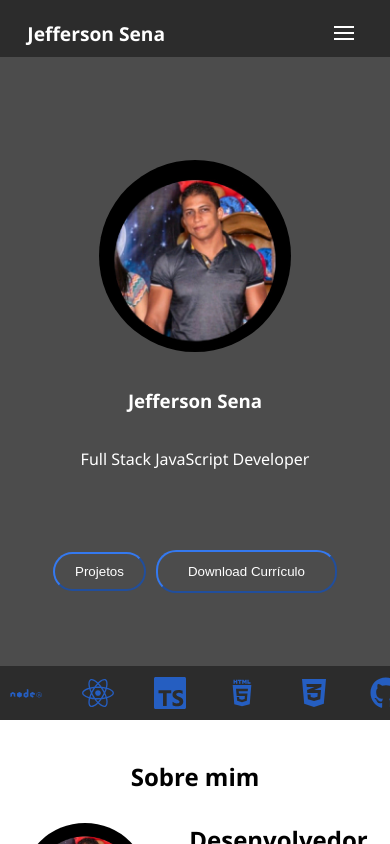
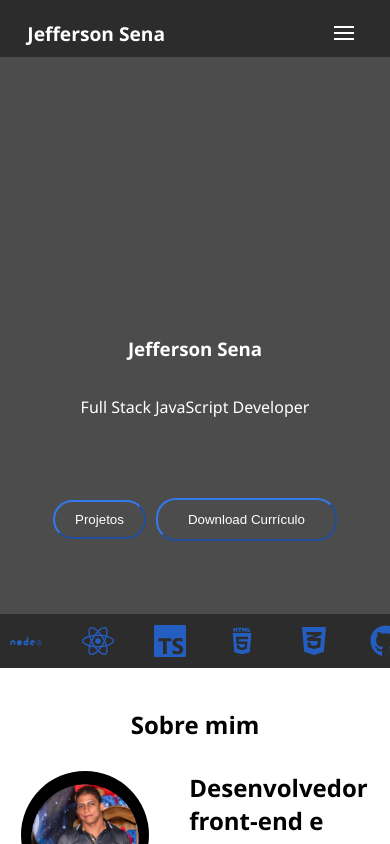
Before and after one commit to jeffersonsena7/MyPortfolio, a React (Vite) app: page / in a window 390 px wide. Shown: the top 844 px of the page. Built offline with nearby package versions, Linux system fonts and the light colour scheme.

Commit message:
Atualizações
Alterado a interação com os projetos e modificado a foto do perfil com css

```diff
--- a/src/components/carrosel/Carrosel.tsx
+++ b/src/components/carrosel/Carrosel.tsx
@@ -1,4 +1,4 @@
-import React, { useEffect, useState } from "react";
+import React, { useEffect, useRef, useState } from "react";
 import "./CarroselStyles.css";
 
 interface CarroselProps {
@@ -10,6 +10,10 @@ export const Carrosel: React.FC<CarroselProps> = ({ children }) => {
   const [index, setIndex] = useState(0);
   const [visible, setVisible] = useState(1);
   const [autoplay, setAutoplay] = useState(true);
+  const [videoPlaying, setVideoPlaying] = useState(false);
+
+  const [startX, setStartX] = useState<number | null>(null);
+  const containerRef = useRef<HTMLDivElement>(null);
 
   useEffect(() => {
     const updateVisible = () => {
@@ -28,44 +32,102 @@ export const Carrosel: React.FC<CarroselProps> = ({ children }) => {
   const slideWidth = 100 / visible;
   const totalDots = maxIndex + 1;
 
+  // autoplay (BLOQUEADO SE VÍDEO ESTIVER TOCANDO)
   useEffect(() => {
-    if (!autoplay) return;
+    if (!autoplay || videoPlaying) return;
 
     const interval = setInterval(() => {
       setIndex((i) => (i >= maxIndex ? 0 : i + 1));
     }, 3000);
 
     return () => clearInterval(interval);
-  }, [autoplay, maxIndex]);
+  }, [autoplay, maxIndex, videoPlaying]);
+
+  // escuta vídeos (play / pause / ended)
+  useEffect(() => {
+    if (!containerRef.current) return;
+
+    const videos = containerRef.current.querySelectorAll("video");
+
+    const onPlay = () => {
+      setVideoPlaying(true);
+      setAutoplay(false);
+    };
+
+    const onStop = () => {
+      setVideoPlaying(false);
+      setAutoplay(true);
+    };
+
+    videos.forEach((video) => {
+      video.addEventListener("play", onPlay);
+      video.addEventListener("pause", onStop);
+      video.addEventListener("ended", onStop);
+    });
+
+    return () => {
+      videos.forEach((video) => {
+        video.removeEventListener("play", onPlay);
+        video.removeEventListener("pause", onStop);
+        video.removeEventListener("ended", onStop);
+      });
+    };
+  }, [children]);
+
+  // swipe (BLOQUEADO SE VÍDEO ESTIVER TOCANDO)
+  const handlePointerDown = (e: React.PointerEvent) => {
+    if (videoPlaying) return;
+    if ((e.target as HTMLElement).closest("video")) return;
+
+    setStartX(e.clientX);
+    setAutoplay(false);
+  };
+
+  const handlePointerUp = (e: React.PointerEvent) => {
+    if (videoPlaying || startX === null) return;
+
+    const diff = startX - e.clientX;
+    const threshold = 50;
+
+    if (diff > threshold && index < maxIndex) {
+      setIndex(index + 1);
+    } else if (diff < -threshold && index > 0) {
+      setIndex(index - 1);
+    }
+
+    setStartX(null);
+  };
 
   return (
     <div
+      ref={containerRef}
       className="carrosel-containel"
-      onMouseEnter={() => setAutoplay(false)}
-      onMouseLeave={() => setAutoplay(true)}
     >
       <div
         className="carrosel-slide"
         style={{ transform: `translateX(-${index * slideWidth}%)` }}
+        onPointerDown={handlePointerDown}
+        onPointerUp={handlePointerUp}
       >
         {slides.map((slide, i) => (
           <div
             className="slide"
             key={i}
             style={{ flex: `0 0 ${slideWidth}%` }}
-            onClick={() => setAutoplay(false)}
           >
             {slide}
           </div>
         ))}
       </div>
 
+      {/* DOTS BLOQUEADOS DURANTE VÍDEO */}
       <div className="dots">
         {Array.from({ length: totalDots }).map((_, i) => (
           <span
             key={i}
             className={`dot ${index === i ? "active" : ""}`}
             onClick={() => {
+              if (videoPlaying) return;
               setIndex(i);
               setAutoplay(false);
             }}
--- a/src/components/carrosel/CarroselStyles.css
+++ b/src/components/carrosel/CarroselStyles.css
@@ -1,15 +1,32 @@
 .carrosel-containel {
   position: relative;
   overflow: hidden;
-  width: 100%;
+  width: 90%;
   max-width: 900px;
   margin: 0 auto;
 }
 
+/* .carrosel-slide {
+  display: flex;
+  transition: transform 0.5s ease-in-out;
+} */
 .carrosel-slide {
   display: flex;
   transition: transform 0.5s ease-in-out;
+  touch-action: pan-y;
+  user-select: none;
+  cursor: grab;
 }
+
+.carrosel-slide:active {
+  cursor: grabbing;
+}
+
+.slide video {
+  max-width: 100%;
+  pointer-events: auto;
+}
+
 
 .slide {
   display: flex;
--- a/src/pages/contact/ContactStyle.css
+++ b/src/pages/contact/ContactStyle.css
@@ -129,7 +129,7 @@
     }
     .footer-premium {
     color: #fff;
-    font-size: 0.6rem;
+    font-size: 2vw;
     padding: 10px;
     margin-left: 20px;
     }
--- a/src/pages/home/Home.tsx
+++ b/src/pages/home/Home.tsx
@@ -1,7 +1,10 @@
 import foto from '../../assets/perfil.jpeg'
+import foto2 from '../../assets/icone.png'
+
 import { DefaultButton } from '../../components/defaultButton/DefaultButton'
 import { Footer } from '../../components/footer/Footer'
 import './HomeStyle.css'
+// import { useEffect, useState } from 'react'
 
 const scrollProject = (sectionId: string) => {
     const section = document.getElementById(sectionId);
@@ -10,12 +13,34 @@ const scrollProject = (sectionId: string) => {
     }
 };
 
+//mudar a imagem do perfil
+
+const fotoPerfil = [
+    foto,
+    foto2
+]
+
 export const Home = () => {
+
+    // const [imagePerfil, setImagePerfil] = useState(0);
+
+    // useEffect(() => {
+    //     const interval = setInterval(() => {
+    //         setImagePerfil((prevImage) => (prevImage + 1) % fotoPerfil.length);
+    //     }, 3000); // Muda a imagem a cada 3 segundos
+
+    //     return () => clearInterval(interval);
+    // }, []);
+
     return (
         <div>
             <section id="Home">
             <div className="container-home">
-                <img src={foto} alt="Profile" />
+                <div className='flip-card'>
+                    <img src={foto} alt="Profile" />
+                    <img src={foto2} alt="Profile" />
+                </div>
+
             </div>
             <div className='container-home-text'>
                 <h3>Jefferson Sena</h3>
--- a/src/pages/home/HomeStyle.css
+++ b/src/pages/home/HomeStyle.css
@@ -1,13 +1,45 @@
-.container-home {
+/* .container-home {
     display: flex;
     justify-content: center;
     align-items: center;
     padding-top: 6.5rem;
+} */
+.container-home {
+  position: relative;
+  width: 100%;
+  max-width: 500px;
+  height: 300px;
+  overflow: hidden;
 }
-.container-home img{
-    max-width: 10rem;
-    border-radius: 50%;
+
+.container-home img {
+  position: absolute;
+  width: 100%;
+  height: 100%;
+  object-fit: cover;
+  opacity: 0;
+  animation: fade 6s infinite;
 }
+
+/* delays para alternar as duas imagens */
+.container-home img:nth-child(1) {
+  animation-delay: 0s;
+}
+
+.container-home img:nth-child(2) {
+  animation-delay: 2s;
+}
+
+/* Crossfade suave */
+@keyframes fade {
+  0% { opacity: 0; }
+  16.66% { opacity: 1; }  /* aparece */
+  50% { opacity: 1; }      /* permanece visível */
+  66.66% { opacity: 0; }   /* desaparece suavemente */
+  100% { opacity: 0; }
+}
+
+
 .container-home-text {
     display: flex;
     flex-direction: column;
@@ -54,15 +86,43 @@
 
 @media (max-width:600px) {
 .container-home {
-    display: flex;
-    justify-content: center;
-    align-items: center;
-    padding-top: 10rem;
+  position: relative;
+  width: 100%;
+  max-width: 500px;
+  height: 300px;
+  perspective: 1000px; /* necessário para 3D */
+  margin: 0 auto;
 }
-.container-home img{
-    max-width: 12rem;
-    border-radius: 50%;
+
+.container-home .flip-card {
+  width: 100%;
+  height: 100%;
+  position: relative;
+  transform-style: preserve-3d;
+  animation: flip 6s infinite linear; /* velocidade do giro */
 }
+
+.container-home .flip-card img {
+  position: absolute;
+  top: 30%;
+  left: 18%;
+  width: 58%;
+  height: 70%;
+  object-fit: cover;
+  border-radius: 50%;
+  backface-visibility: hidden; /* esconde o verso quando não está virado */
+}
+
+.container-home .flip-card img:nth-child(2) {
+  transform: rotateY(180deg); /* segunda imagem fica do outro lado */
+}
+
+@keyframes flip {
+  0% { transform: rotateY(0deg); }
+  50% { transform: rotateY(180deg); }
+  100% { transform: rotateY(360deg); }
+}
+
 .container-home-text {
     display: flex;
     padding-top: 36px;
@@ -75,6 +135,7 @@
     font-size: 1rem;
     padding: 30px;
 }
+
 .container-home-button {
     display: flex;
     justify-content: center;
--- a/src/pages/project/ProjectStyle.css
+++ b/src/pages/project/ProjectStyle.css
@@ -19,6 +19,7 @@
 }
 .img-project{
     display: flex;
+    margin-right: 20px;
     flex-direction: column;
     flex-wrap: nowrap;
     object-fit: cover;
```
